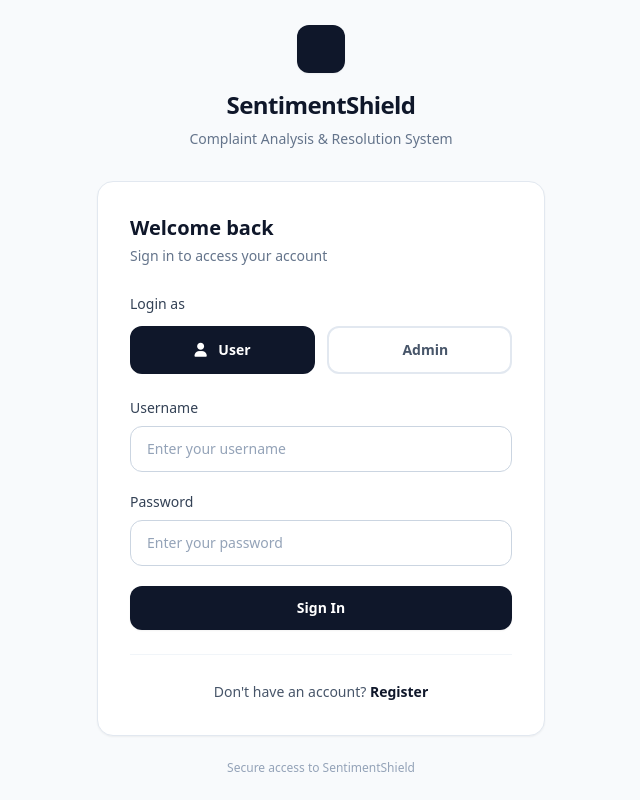
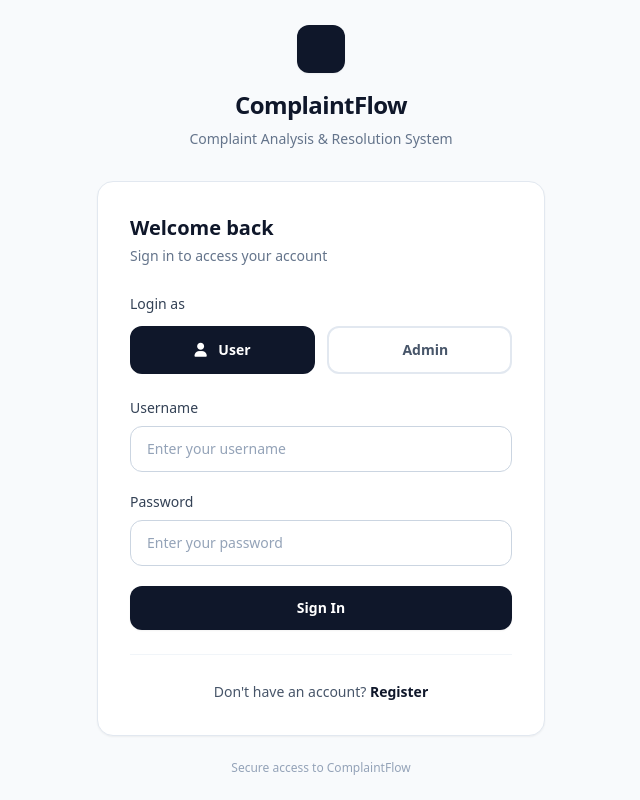
Before and after one commit to VaibhavSoni2004/SentimentShield, a FastAPI app: page /login-page in a window 1280 px wide. Shown: the whole page, without its empty margins (319-959 px from the left). Run offline with FastAPI, Linux system fonts and the light colour scheme; parts of the project's set-up code (start-up, migrations or seed data) failed here and were passed over; some libraries are stand-ins or nearby versions.

Commit message:
Rename application branding to ComplaintFlow

```diff
--- a/sentiment-shield/main.py
+++ b/sentiment-shield/main.py
@@ -28,7 +28,7 @@ oauth2_scheme = OAuth2PasswordBearer(tokenUrl="token")
 init_db()
 
 app = FastAPI(
-    title="SentimentShield API",
+    title="ComplaintFlow API",
     description="An AI-powered feedback analysis API using FastAPI & SQLite",
     version="1.0.0",
 )
--- a/sentiment-shield/templates/login.html
+++ b/sentiment-shield/templates/login.html
@@ -3,7 +3,7 @@
 <head>
     <meta charset="UTF-8">
     <meta name="viewport" content="width=device-width, initial-scale=1.0">
-    <title>SentimentShield - Login</title>
+    <title>ComplaintFlow - Login</title>
     <script src="https://cdn.tailwindcss.com"></script>
     <link href="https://cdnjs.cloudflare.com/ajax/libs/font-awesome/6.0.0/css/all.min.css" rel="stylesheet">
 </head>
@@ -18,7 +18,7 @@
             </div>
 
             <h1 class="text-2xl font-bold tracking-tight text-slate-900">
-                SentimentShield
+                ComplaintFlow
             </h1>
 
             <p class="mt-2 text-sm text-slate-500">
@@ -138,8 +138,7 @@
 
         <!-- Footer -->
         <p class="text-center text-xs text-slate-400 mt-6">
-            Secure access to SentimentShield
-        </p>
+            Secure access to ComplaintFlow        </p>
 
     </div>
 
```
